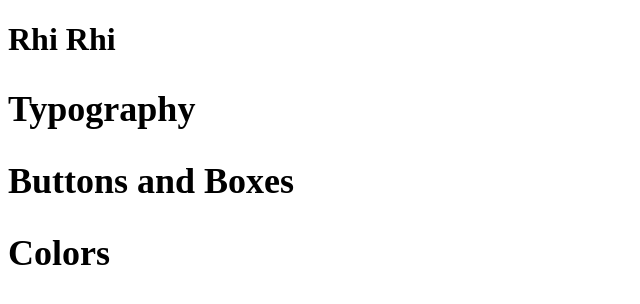
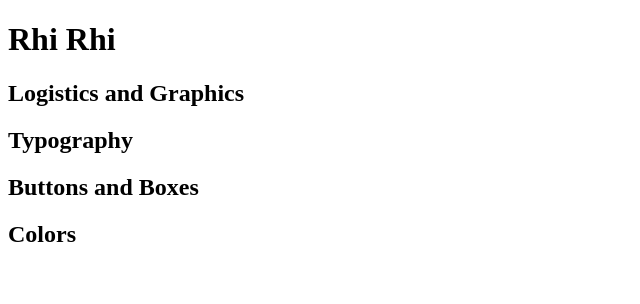
Before and after one commit to rhiannonsmith1994/Design, a plain HTML site: page index.html in a window 1280 px wide. Shown: the whole page, without its empty margins (0-640 px from the left). Drawn offline with Linux system fonts and the light colour scheme.

Commit message:
fix heading

```diff
--- a/index.html
+++ b/index.html
@@ -2,7 +2,8 @@
 <head></head>
 <body>
     <h1>Rhi Rhi</h1>
-    <h2><Logo and Graphics </h2>
+
+   <h2>Logistics and Graphics</h2>
     <h2>Typography</h2>
     <h2>Buttons and Boxes</h2>
     <h2>Colors</h2>
```
